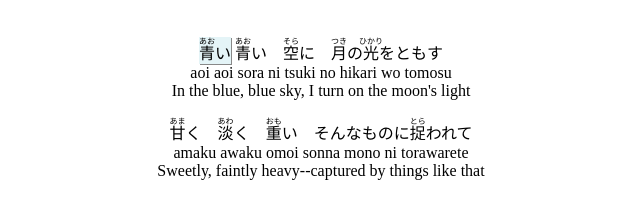
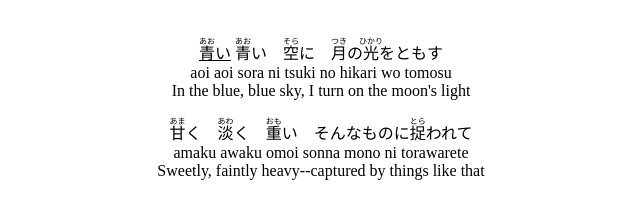
Before and after one commit to yeshushree/utadegoistudy, a plain HTML site: page index.html in a window 1280 px wide. Shown: the part 326-533 px from the top of the page, 319-959 px from the left. Drawn offline with Linux system fonts and the light colour scheme.

Commit message:
Update index.html

```diff
--- a/index.html
+++ b/index.html
@@ -4,8 +4,7 @@
 .tooltip {
   position: relative;
   display: inline-block;
-  background: #e4f4f7;
-  box-shadow: 1px 1px #888888;
+  text-decoration: underline;
 
 }
 
```
